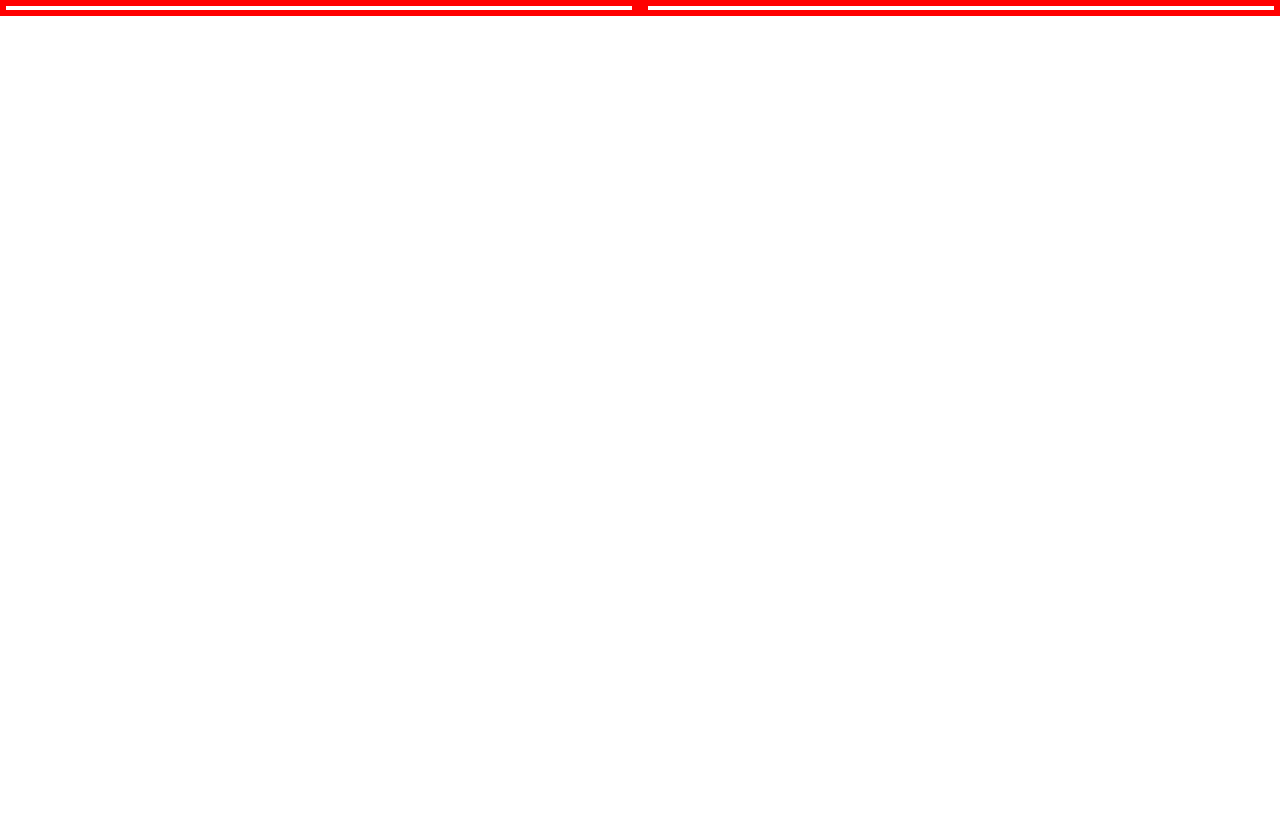
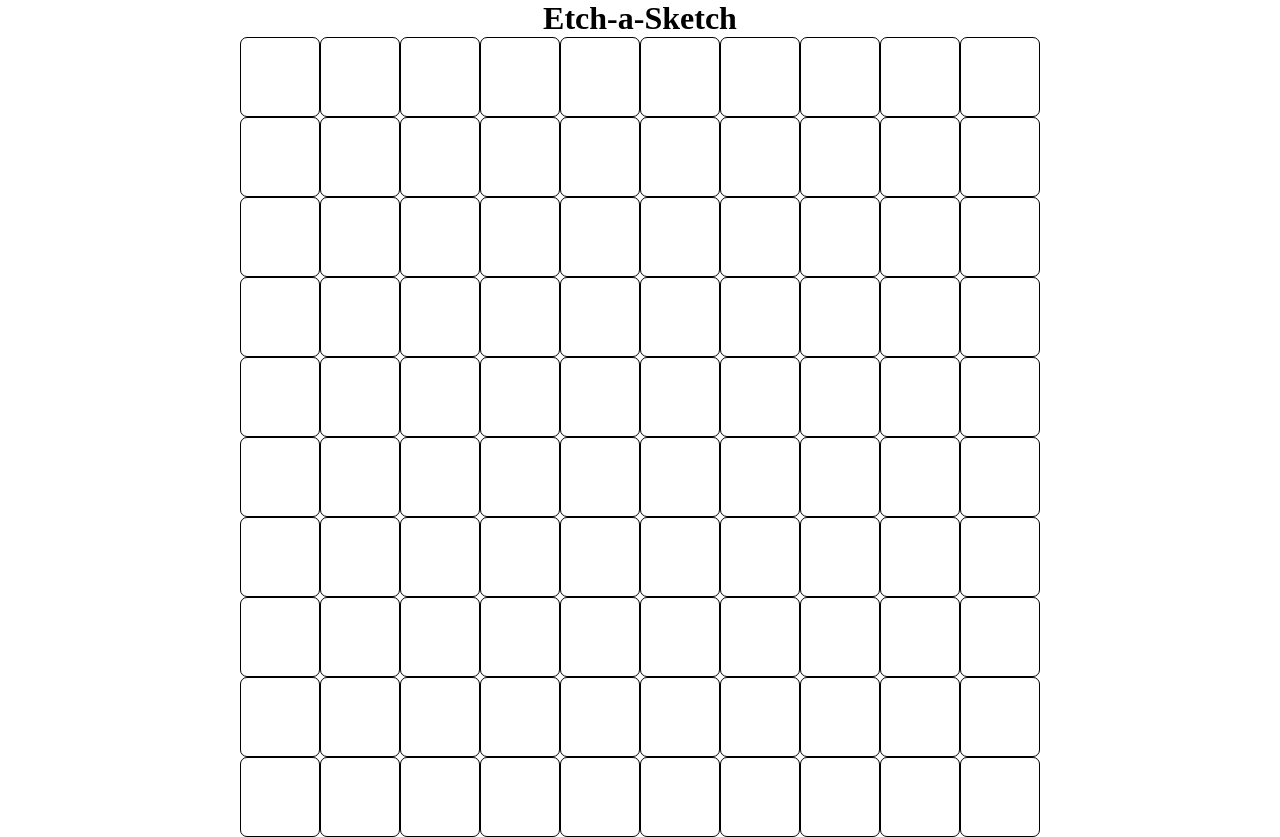
Before and after one commit to bluemayo/Etch-a-Sketch, a plain HTML site: page index.html in a window 1280 px wide. Before the commit the page ends 800 px from the top, so only its background shows below. Drawn offline with Linux system fonts and the light colour scheme.

Commit message:
Added column and row generator with flexbox style

```diff
--- a/index.html
+++ b/index.html
@@ -8,8 +8,11 @@
     <script src="script.js" defer></script>
 </head>
 <body>
-    <div class="container">
-
-    </div>
+    <main class="column">
+        <h1>Etch-a-Sketch</h1>
+        <div class="container">
+        <!--To be inserted from script-->
+        </div>
+    </main>
 </body>
 </html>
--- a/script.js
+++ b/script.js
@@ -1,8 +1,16 @@
-const BOX = 4;
+const BOX = 10;
 const container = document.querySelector(".container");
+const length = Math.round(800 / BOX) - 2; //-2 for border
 
 
 for (let i = 0; i < BOX; i++) {
-    let div = document.createElement("div");
-    container.appendChild(div);
+    let column = document.createElement("div");
+    column.classList.add("column");
+    container.appendChild(column);
+    for (let j = 0; j < BOX; j++) {
+        let row = document.createElement("div");
+        row.classList.add("row");
+        row.setAttribute("style", `min-height: ${length}px; min-width: ${length}px;`)
+        column.appendChild(row);
+    }
 }
--- a/style.css
+++ b/style.css
@@ -1,12 +1,30 @@
 *{
     margin: 0;
     padding: 0;
-    border: 2px solid red;
+    /*border: 2px solid red;*/
+}
+
+main{
+    min-height: 100vh;
 }
 
 .container{
     display: flex;
     justify-content: center;
     align-items: center;
+    max-width: 800px;
+    max-height: 800px;
+}
 
+.column{
+    display: flex;
+    flex-direction: column;
+    align-items: center;
+    justify-content: center;
 }
+
+.row{
+    /*min height and width will be inserted with script*/
+    border: 1px solid black;
+    border-radius: 7px;
+}
```
